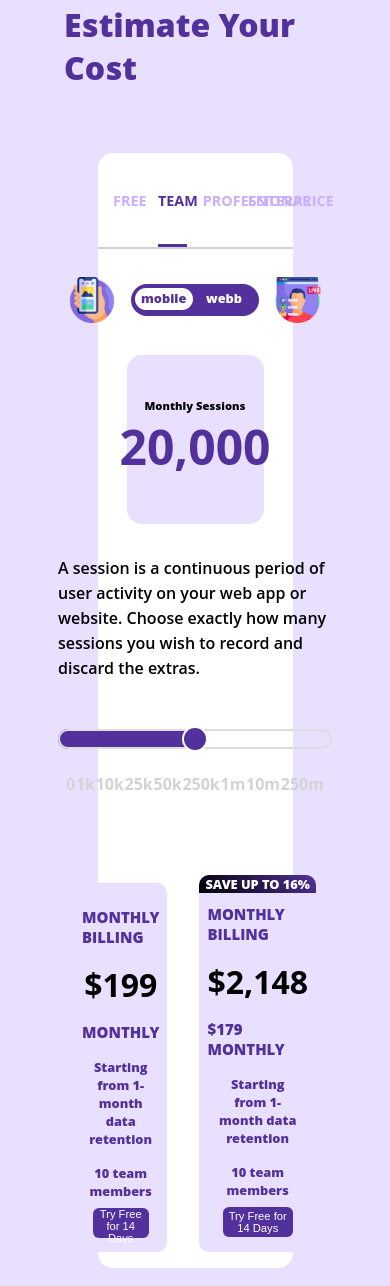
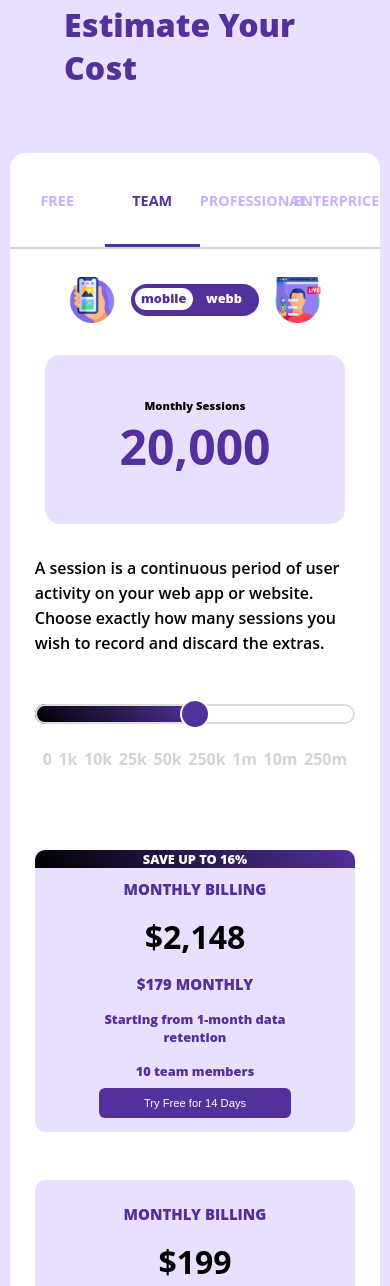
Before and after one commit to aleksandrekas/Cost-Estimator, a plain HTML site: page index.html in a window 390 px wide. Shown: the part 61-1347 px from the top of the page. Drawn offline with Linux system fonts and the light colour scheme.

Commit message:
Update styles.css
added responsive styles

```diff
--- a/styles.css
+++ b/styles.css
@@ -30,7 +30,8 @@ body{
 }
 
 .container{
-    width: 50%;
+    max-width: 900px;
+    margin: 0 2.5rem 0 2.5rem;
     background-color: white;
     border-radius: 15px;
     display: flex;
@@ -41,6 +42,7 @@ body{
 }
 
 .mid-container{
+    width: 100%;
     display: flex;
     flex-direction: column;
     justify-content: center;
@@ -67,10 +69,12 @@ body{
 .nav-list .list-item{
     cursor: pointer;
     font-size: 0.9rem;
-    width: 15%;
+    width: 25%;
     height: 3.5rem;
     text-align: center;
     font-weight: 700;
+    flex-grow: 1;
+    flex-shrink: 1;
 }
 
 .list-item:hover{
@@ -155,7 +159,7 @@ img{
     flex-direction: column;
     justify-content: center;
     align-items: center;
-    width: 50%;
+    width: 300px;
     height: 20vh;
     background-color: var(--background-color);
     border-radius: 15px;
@@ -205,11 +209,16 @@ input::-webkit-slider-thumb{
     z-index: 1;
     -webkit-appearance: none;
     background-color: var(--dark-color);
-    height: 26px;
-    width: 26px;
+    height: 30px;
+    width: 30px;
     border-radius: 50%;
     border: 2px solid white;
     z-index: 1;
+}
+
+input::-webkit-slider-thumb:hover{
+    height: 35px;
+    width: 35px;
 }
 
 
@@ -219,7 +228,7 @@ input::-webkit-slider-thumb{
     top: 0;
     width: 50%;
     height: 20px;
-    background-color: var(--dark-color);
+    background:linear-gradient(45deg,black,var(--dark-color));
     border-radius: 50px;
 }
 
@@ -240,6 +249,7 @@ input::-webkit-slider-thumb{
     justify-content: center;
     align-items: center;
     width: 100%;
+    margin: 0px 0px 0px 0px;
 }
 
 .card-container .card{
@@ -250,11 +260,11 @@ input::-webkit-slider-thumb{
     color: var(--dark-color);
     background-color: var(--background-color);
     margin: 1rem;
-    /* padding: 1rem 3rem; */
     border-radius: 10px;
     font-size: 0.8rem;
     font-weight: 800;
-    max-width: 45%;
+    width: 348px;
+
 }
 
 
@@ -310,3 +320,53 @@ button{
     border-top-right-radius:10px ;
     margin-bottom: 0.2rem;
 }
+
+@media only screen and (max-width:950px){
+    .container{
+        width: 95%;
+    }
+}
+
+
+
+@media only screen and (max-width:750px){
+    .mid-container{
+        padding: 0 25px 0 25px;
+    }
+    .card-container{
+        flex-direction: column-reverse;
+        max-width: 100%;
+        margin: 0;
+    }
+
+    .card-container .card{
+        margin: 0;
+        max-width: 100%;
+    }
+
+    #left{
+        margin-bottom: 1.3rem;
+    }
+
+}
+
+
+@media only screen and (max-width:650px){
+    .nav-list .list-item{
+        width: 25%;
+        margin: 0;
+    }
+
+    .nav-list li:nth-child(-n+2){
+        width: 100px;
+    }
+
+    .nav-list li:nth-child(-n+3){
+        max-width: 165px;
+    }
+
+    .nav-bar .nav-list{
+        justify-content: center;
+        align-items: center;
+    }
+}
```
